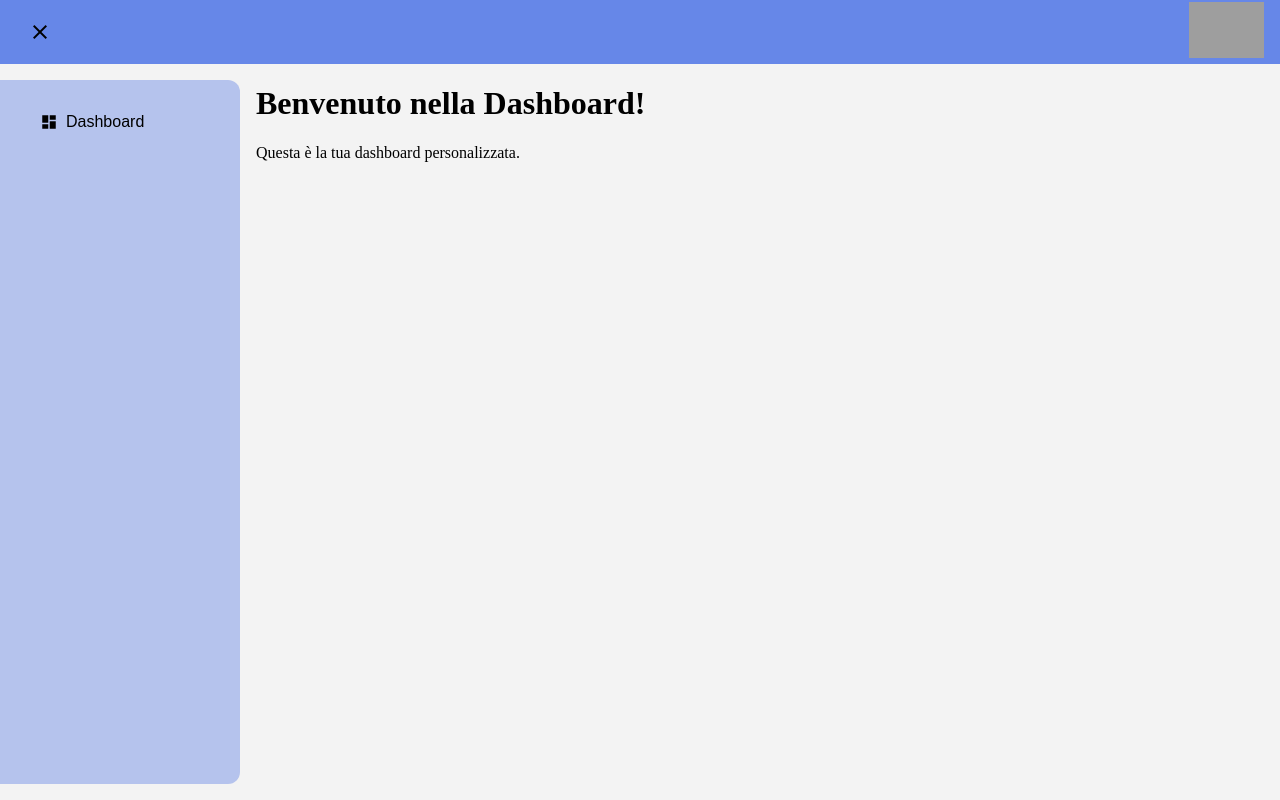
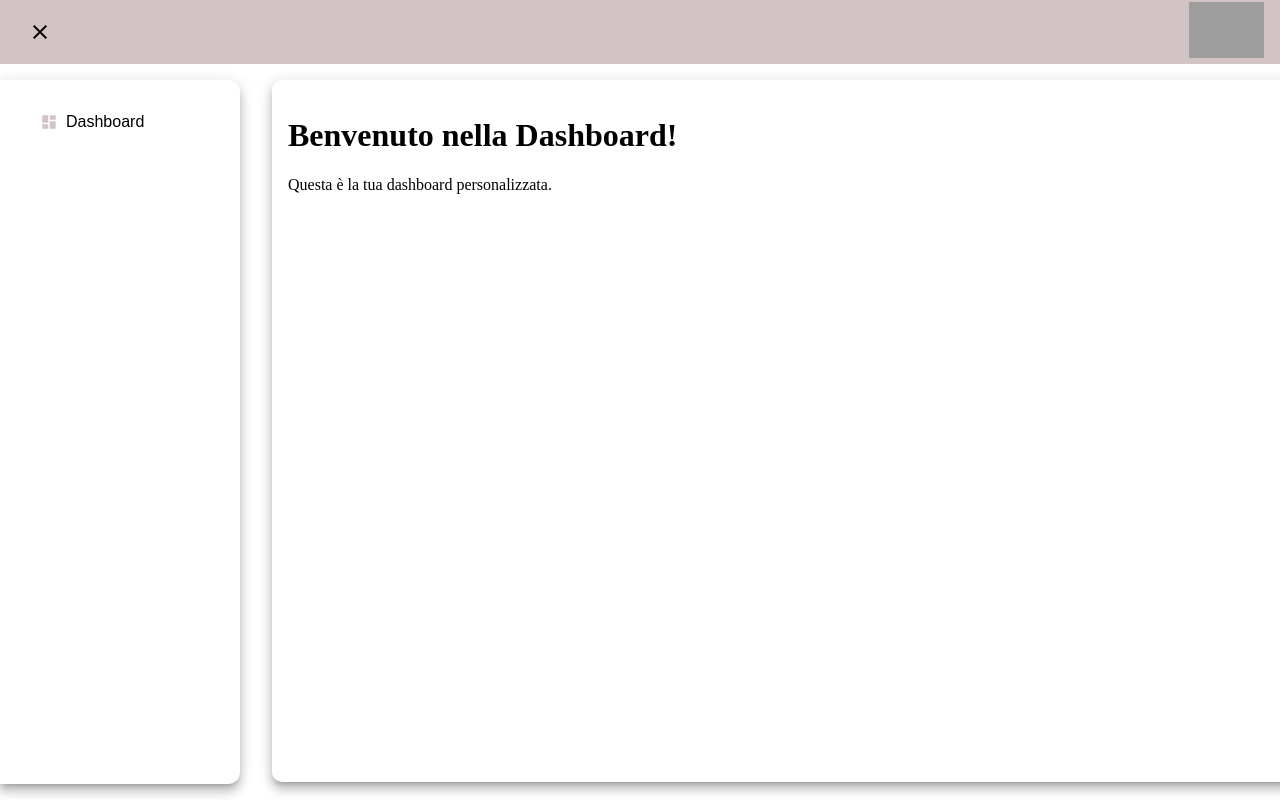
Before and after one commit to LorenzoGraLav/gestione-ticket-angular, an Angular app: page /dashboard in a window 1280 px wide. Both pictures are taken after a click on the button "menu". Built offline with nearby package versions, Linux system fonts and the light colour scheme; grey boxes are pictures that could not be loaded.

Commit message:
add layout

```diff
--- a/src/app/Component/sidebar/sidebar.component.html
+++ b/src/app/Component/sidebar/sidebar.component.html
@@ -1,6 +1,6 @@
 <div class="menu-container">
     <button mat-button class="menu-item-button" *ngFor="let voce of this.menu " (click)="navigaPagina(voce)">
-      <mat-icon color="primary">{{ voce.nomeIcona }}</mat-icon>
+      <mat-icon class="custom-icon">{{ voce.nomeIcona }}</mat-icon>
       <span class="span-custom">{{voce.title}}</span>
     </button>
 </div>
--- a/src/app/Component/sidebar/sidebar.component.ts
+++ b/src/app/Component/sidebar/sidebar.component.ts
@@ -34,4 +34,5 @@ export class SidebarComponent implements OnInit {
       this.sidenavToggle.emit();
     }
   }
+
 }
--- a/src/app/app.component.html
+++ b/src/app/app.component.html
@@ -8,11 +8,12 @@
   </a>
 </mat-toolbar>
 <mat-sidenav-container class="sidenav-container" hasBackdrop="true">
-  <mat-sidenav #sidenav="matSidenav" mode="push" style="min-width:15rem;">
-    <app-sidebar [sidenavOpen]="sidenav.opened" (sidenavToggle)="sidenav.toggle()"></app-sidebar>
+  <mat-sidenav #sidenav="matSidenav" mode="push" style="min-width:15rem;" >
+    <app-sidebar  class="containerSidenav" [sidenavOpen]="sidenav.opened" (sidenavToggle)="sidenav.toggle()"></app-sidebar>
   </mat-sidenav>
-  <mat-sidenav-content  >
-    <div class="sidenav-content-custom">
+  <mat-sidenav-content>
+
+    <div [ngClass]="{'content-open': sidenav.opened, 'content-closed': !sidenav.opened}">
       <router-outlet></router-outlet>
     </div>
   </mat-sidenav-content>
--- a/src/app/app.component.scss
+++ b/src/app/app.component.scss
@@ -1,5 +1,5 @@
 .sidenav-container{
-  background: #f3f3f3;
+  background: #fff !important;
   height: calc(100vh - 4rem);
 }
 
@@ -10,10 +10,11 @@
   //border: solid 1px #000000;
   border-top-right-radius: 12px;
   border-bottom-right-radius: 12px;
+  background-color: #fff !important;
+  box-shadow: 0 5px 5px -3px #0003, 0 8px 10px 1px #00000024, 0 3px 14px 2px #0000001f;
 }
 
 .sidenav-content-custom{
-
   margin: 1rem;
   min-height: 90%;
 }
@@ -23,5 +24,4 @@
 
 .mat-drawer{
   min-width: 15rem;
-  background-color: rgb(38 84 222 / 30%) !important;
 }
--- a/src/app/app.component.ts
+++ b/src/app/app.component.ts
@@ -5,7 +5,7 @@ import {SidebarComponent} from "./Component/sidebar/sidebar.component";
 import {MatIcon} from "@angular/material/icon";
 import {MatIconButton} from "@angular/material/button";
 import {MatToolbar} from "@angular/material/toolbar";
-import {NgIf} from "@angular/common";
+import {NgClass, NgIf} from "@angular/common";
 
 @Component({
   imports: [
@@ -17,7 +17,8 @@ import {NgIf} from "@angular/common";
     MatIcon,
     MatIconButton,
     MatToolbar,
-    NgIf
+    NgIf,
+    NgClass
   ],
   selector: 'app-root',
   standalone: true,
@@ -26,4 +27,9 @@ import {NgIf} from "@angular/common";
 })
 export class AppComponent {
   title = 'gestione-ticket-angular';
+  contentWidth = '100%';
+
+  onSidenavToggle(opened: boolean) {
+    this.contentWidth = opened ? 'calc(100% - 15rem)' : '100%';
+  }
 }
--- a/src/styles.scss
+++ b/src/styles.scss
@@ -1,38 +1,59 @@
-body{
+body {
   margin: 0;
 }
 
-app-toolbar{
-  display:block;
+app-toolbar {
+  display: block;
   height: 100px;
 }
 
 .mat-toolbar-custom {
   justify-content: space-between;
-  height:4rem !important;
-  background-color: rgb(38 84 222 / 70%) !important;
+  height: 4rem !important;
+  background-color: #d2c4c4 !important;;
 }
 
-.mat-container-custom{
+.mat-container-custom {
   height: calc(100vh - 4rem);
 }
-.main-page-card{
+
+.main-page-card {
   margin: 1rem;
   border-radius: 12px;
   min-height: 86vh;
 }
 
-h2{
+h2 {
   color: white;
   font-size: 40px;
 }
 
-.full-page{
+.full-page {
   display: block;
   height: 100%;
 }
 
-.sidenav{
+.sidenav {
   margin-top: 1rem;
   margin-bottom: 1rem;
 }
+//si occupa della transazione e ridimensionamento della router-outlet
+.content-closed, .content-open {
+  transition: width 0.3s cubic-bezier(0.25, -0.15, 0.13, 1.26);
+  overflow: auto;
+  height: calc(100vh - 130px);
+  border-radius: 10px;
+  margin: 16px 16px 16px 32px;
+  box-shadow: 0 5px 5px -3px #0003, 0 8px 10px 1px #00000024, 0 3px 14px 2px #0000001f;
+  background-color: #fff;
+  padding: 16px;
+}
+.content-closed {
+  width: 94%;
+}
+.content-open {
+  width: 78%;
+}
+.custom-icon{
+  color: #d2c4c4 !important;
+}
```
